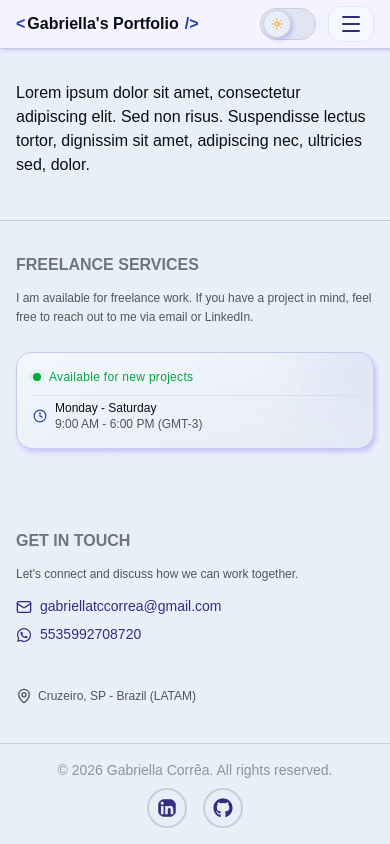
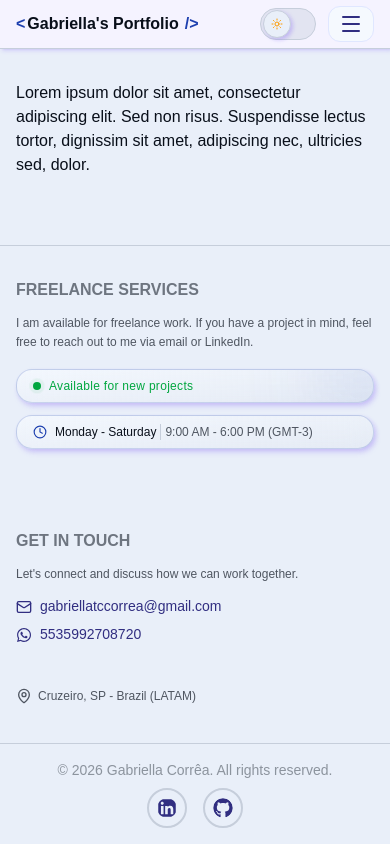
Before and after one commit to gabriellatcc/gabriella-portifolio, a React (Vite) app: page /home in a window 390 px wide. Built offline with nearby package versions, Linux system fonts and the light colour scheme.

Commit message:
feat: update footer layout and improve project availability section
- Adjusted spacing and padding for better visual hierarchy
- Simplified project availability display with improved layout
- Enhanced responsiveness of footer elements

```diff
--- a/src/components/layout/footer.tsx
+++ b/src/components/layout/footer.tsx
@@ -28,26 +28,25 @@ export function Footer() {
                 <div>
                     <p className={styles.heading}>{FOOTER_TEXT.freelanceTitle}</p>
                     <p className={`${styles.body} max-w-md`}>{FOOTER_TEXT.freelanceBody}</p>
-                    <div className="relative mt-6 overflow-hidden rounded-xl border border-primary/20 bg-linear-to-br from-card/80 to-muted/30 p-4 backdrop-blur-md shadow-lg">
+                    <div className="relative mt-4 overflow-hidden rounded-xl border border-primary/20 bg-linear-to-br from-card/80 to-muted/30 px-4 py-2 backdrop-blur-md shadow-lg">
                         <div className="absolute -right-10 -top-10 size-24 rounded-full bg-primary/10 blur-2xl pointer-events-none" />
-
-                        <div className="relative z-10 flex flex-col gap-2.5">
-                            <div className="flex items-center gap-2">
+                        <div className="relative z-10 flex items-center gap-2">
                             <span className="relative flex size-2">
-                                    <span className="absolute inline-flex h-full w-full animate-ping rounded-full bg-ring opacity-75 dark:bg-chart-2" />
+                                <span className="absolute inline-flex size-full animate-ping rounded-full bg-ring opacity-75 dark:bg-chart-2" />
                                 <span className="relative inline-flex size-2 rounded-full bg-ring dark:bg-chart-2" />
                             </span>
                             <span className="text-xs font-medium text-ring tracking-wide dark:text-chart-2">
                                 Available for new projects
                             </span>
                         </div>
-
-                            <div className="flex items-center gap-2 text-xs text-muted-foreground tabular-nums pt-1 border-t border-border/40">
+                    </div>
+                    <div className="relative mt-3 overflow-hidden rounded-xl border border-primary/20 bg-linear-to-br from-card/80 to-muted/30 px-4 py-2 backdrop-blur-md shadow-lg">
+                        <div className="flex items-center gap-2 text-xs text-muted-foreground tabular-nums">
                             <Clock className="size-3.5 shrink-0 text-primary" />
-                                <div className="flex flex-col">
+                            <div className="flex flex-row gap-1">
                                 <span className="text-foreground font-medium">{SCHEDULE.days}</span>
+                                <span className='border-r'></span>
                                 <span>{SCHEDULE.hours}</span>
-                                </div>
                             </div>
                         </div>
                     </div>
```
Lines whose indentation alone changed are shown as unchanged.
